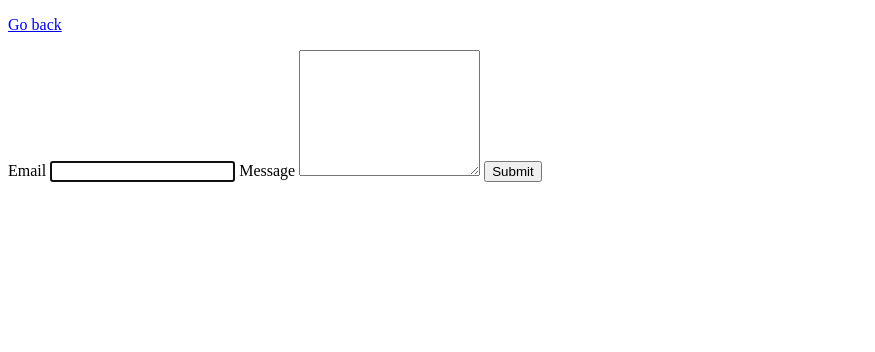
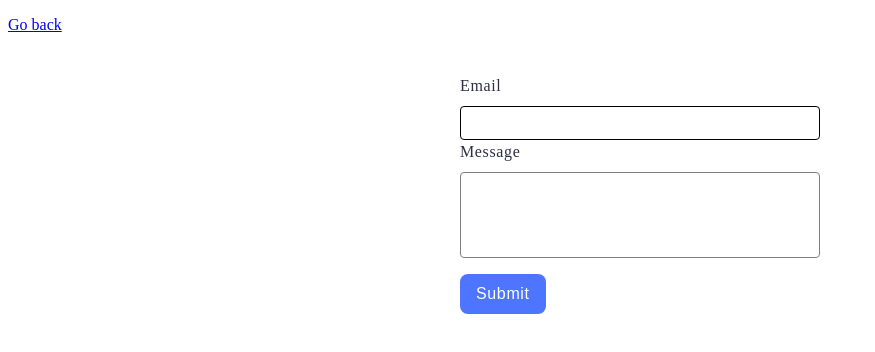
Before and after one commit to nataliakostyrko/goit-js-hw-09, a website built with Vite: page src/2-form.html in a window 1280 px wide. Shown: the whole page, without its empty margins (0-875 px from the left). Built offline with nearby package versions, Linux system fonts and the light colour scheme.

Commit message:
form.css

```diff
--- a/src/css/form.css
+++ b/src/css/form.css
@@ -0,0 +1,75 @@
+.feedback-form {
+display: flex;
+padding: 24px;
+flex-direction: column;
+align-items: flex-start;
+border-radius: 8px;
+background: #FFF;
+margin: 0 auto;
+width: 360px;
+transition: box-shadow 250ms cubic-bezier(0.4, 0, 0.2, 1);
+}
+
+.feedback-form:hover {
+  box-shadow: rgba(136, 165, 191, 0.48) 6px 2px 16px 0px,
+    rgba(255, 255, 255, 0.8) -6px -2px 16px 0px;
+}
+.feedback-form label {
+  display: flex;
+  flex-direction: column;
+  gap: 8px;
+  width: 100%;
+  font-weight: 400;
+  font-size: 16px;
+  line-height: 150%;
+  letter-spacing: 0.04em;
+  color: #2e2f42;
+}
+.input {
+  border: 1px solid #808080;
+  border-radius: 4px;
+  padding: 8px;
+  font-size: 14px;
+  outline: none;
+  transition: border 250ms cubic-bezier(0.4, 0, 0.2, 1);
+}
+
+.input:hover,
+.input:focus {
+  outline: none;
+  border: 1px solid #000000;
+}
+
+.message {
+  border: 1px solid #808080;
+  border-radius: 4px;
+  resize: none;
+  outline: none;
+  height: 80px;
+  transition: border 250ms cubic-bezier(0.4, 0, 0.2, 1);
+}
+.message:hover,
+.message:focus {
+  outline: none;
+  border: 1px solid #000000;
+}
+
+.feedback-form button {
+  font-weight: 500;
+  font-size: 16px;
+  line-height: 150%;
+  letter-spacing: 0.04em;
+  color: #fff;
+  background-color: #4e75ff;
+  border-radius: 8px;
+  padding: 8px 16px;
+  border-style: none;
+  margin-top: 16px;
+  cursor: pointer;
+  transition: background-color 250ms cubic-bezier(0.4, 0, 0.2, 1);
+}
+
+.feedback-form button:hover,
+.feedback-form button:focus {
+  background-color: #6c8cff;
+}
```
Also changed, not shown: src/2-form.html (+0 -1 lines), src/css/styles.css (+10 -0 lines).
